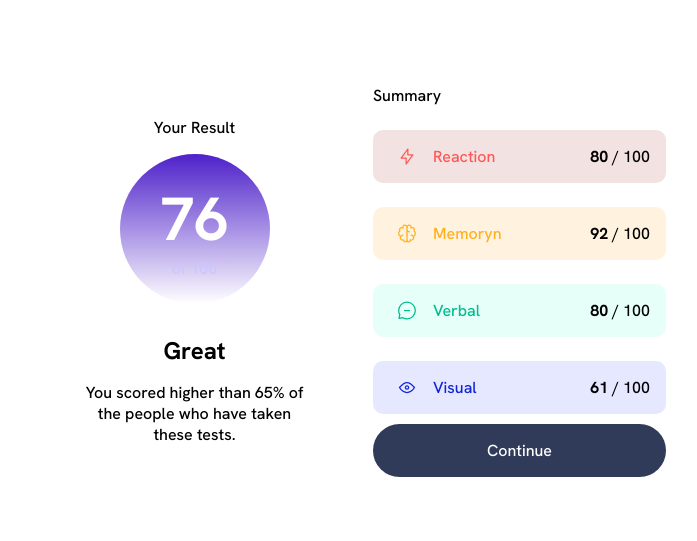
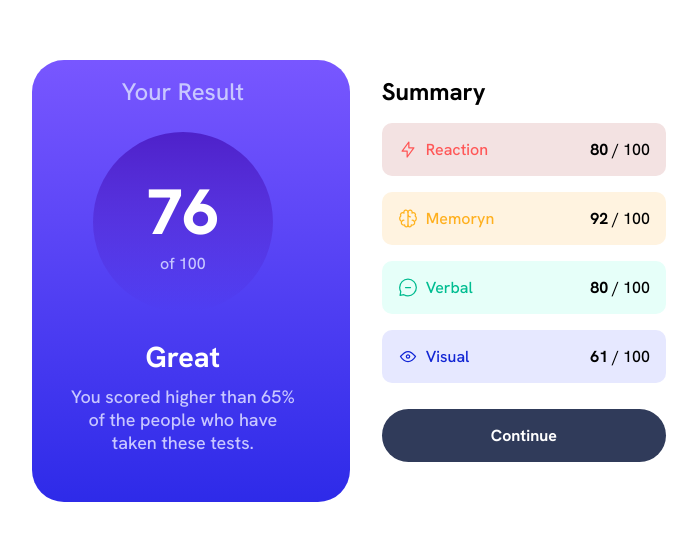
Before and after one commit to TJ-Shubham/results-summary-component, a plain HTML site: page index.html in a window 1280 px wide. Shown: the part 119-660 px from the top of the page, without its empty margins (283-980 px from the left). Drawn offline with Linux system fonts and the light colour scheme.

Commit message:
write CSS3

```diff
--- a/index.html
+++ b/index.html
@@ -14,7 +14,7 @@
 </head>
 <body>
   <main>
-    <div class="result-portion">
+    <section class="result-portion">
       <p class="result-heading">Your Result</p>
       <div class="final-result">
         <h1>76</h1>
@@ -22,8 +22,8 @@
       </div>
       <h2 class="result-wish">Great</h2>
       <p class="result-comment">You scored higher than 65% of the people who have taken these tests.</p>
-    </div>
-    <div class="summary-portion">
+    </section>
+    <section class="summary-portion">
       <p class="summary-heading">Summary</p>
       <div class="summary-result">
         <div class="summary-action">
@@ -54,7 +54,7 @@
         <p class="summary-rating"><b>61</b> / 100</p>
       </div>
       <button type="submit">Continue</button>
-    </div>
+    </section>
   </main>
 
 
--- a/styles.css
+++ b/styles.css
@@ -23,30 +23,42 @@ main{
 
 .result-portion{
     width: 50%;
-    padding: 3rem;
+    padding: 1rem 3rem 3rem 2rem;
     border-radius: 2rem;
     text-align: center;
     display: flex;
     flex-direction: column;
     justify-content: space-between;
     align-items: center;
+    text-align: center;
+    background-image: linear-gradient(
+        hsl(252, 100%, 67%),
+        hsl(241, 81%, 54%)
+    );
+}
+
+.result-heading{
+    font-size: 1.5rem;
+    font-weight: 500;
+    margin-bottom: 1rem;
+    color: hsl(241, 100%, 89%);
 }
 
 .result-portion > h2{
-    /* color: #fff; */
+    color: #fff;
     margin-top: 1rem;
 }
 
 
 .final-result{
-    height: 150px;
-    width: 150px;
+    height: 180px;
+    width: 180px;
     border-radius: 50%;
     display: flex;
     flex-direction: column;
     justify-content: center;
     align-items: center;
-    background: linear-gradient(
+    background-image: linear-gradient(
         to bottom,
         hsla(256, 72%, 46%, 1),
         hsla(241, 72%, 46%, 0)
@@ -55,38 +67,49 @@ main{
 
 .final-result > h1{
     color: #fff;
-    font-size: 3.8rem;
+    font-size: 4rem;
+    font-weight: 800;
 }
 
 .final-result > p{
     color: hsl(241, 100%, 89%);
 }
 
+.result-wish{
+    font-size: 1.8rem;
+    font-weight: 700;
+}
+
+.result-comment{
+    font-size: 18px;
+    color: hsl(241, 100%, 89%);
+}
+
 .summary-portion{
+    display: flex;
+    flex-direction: column;
+    gap: 1rem;
     width: 50%;
-    padding: 1rem;
+    padding:1rem 1rem;
+    margin-left: 1rem;
+}
 
+.summary-portion>p{
+    font-size: 1.5rem;
+    font-weight: 700;
 }
 
 .summary-result{
     display: flex;
     justify-content: space-between;
     padding: 1rem;
-    /* gap: 6rem; */
-    margin-top: 1.5rem;
     border-radius: 10px;
 }
 
-/* .summary-result{
-    display: flex;
-    align-items: center;
-    justify-content: space-between;
-} */
 
 .summary-action{
     display: flex;
-    padding-left: 0.5rem;
-    gap: 1rem;
+    gap: .5rem;
 }
 
 .summary-rating{
@@ -131,12 +154,14 @@ main{
 button{
     margin-top: 10px;
     padding: 1rem;
+    margin-bottom: 1.5rem;
     border-radius: 40px;
     width: 100%;
     font-size: 1rem;
     border: none;
     background-color: hsl(224, 30%, 27%);
     color: #fff;
+    font-weight: 700;
 }
 
 button:hover{
```
